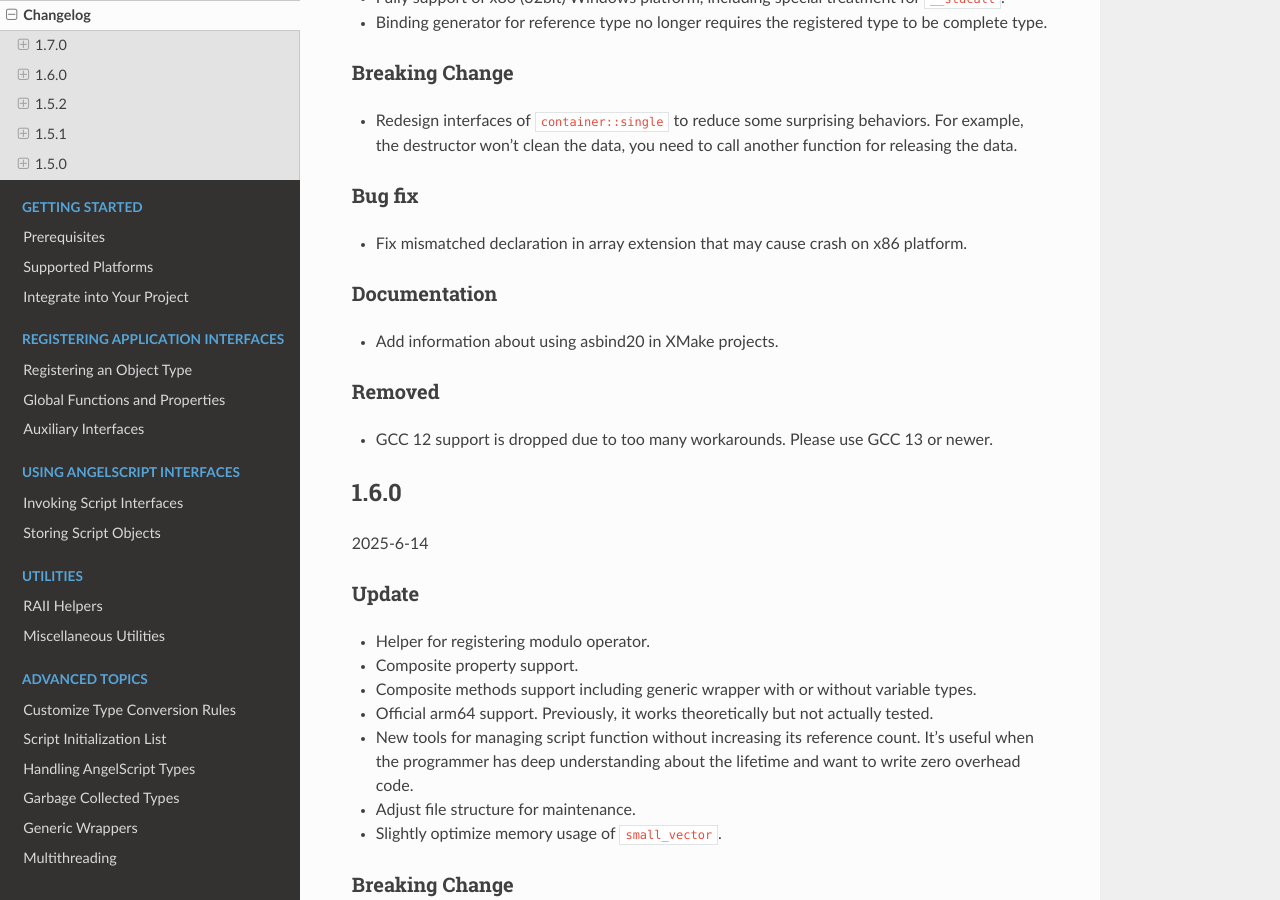
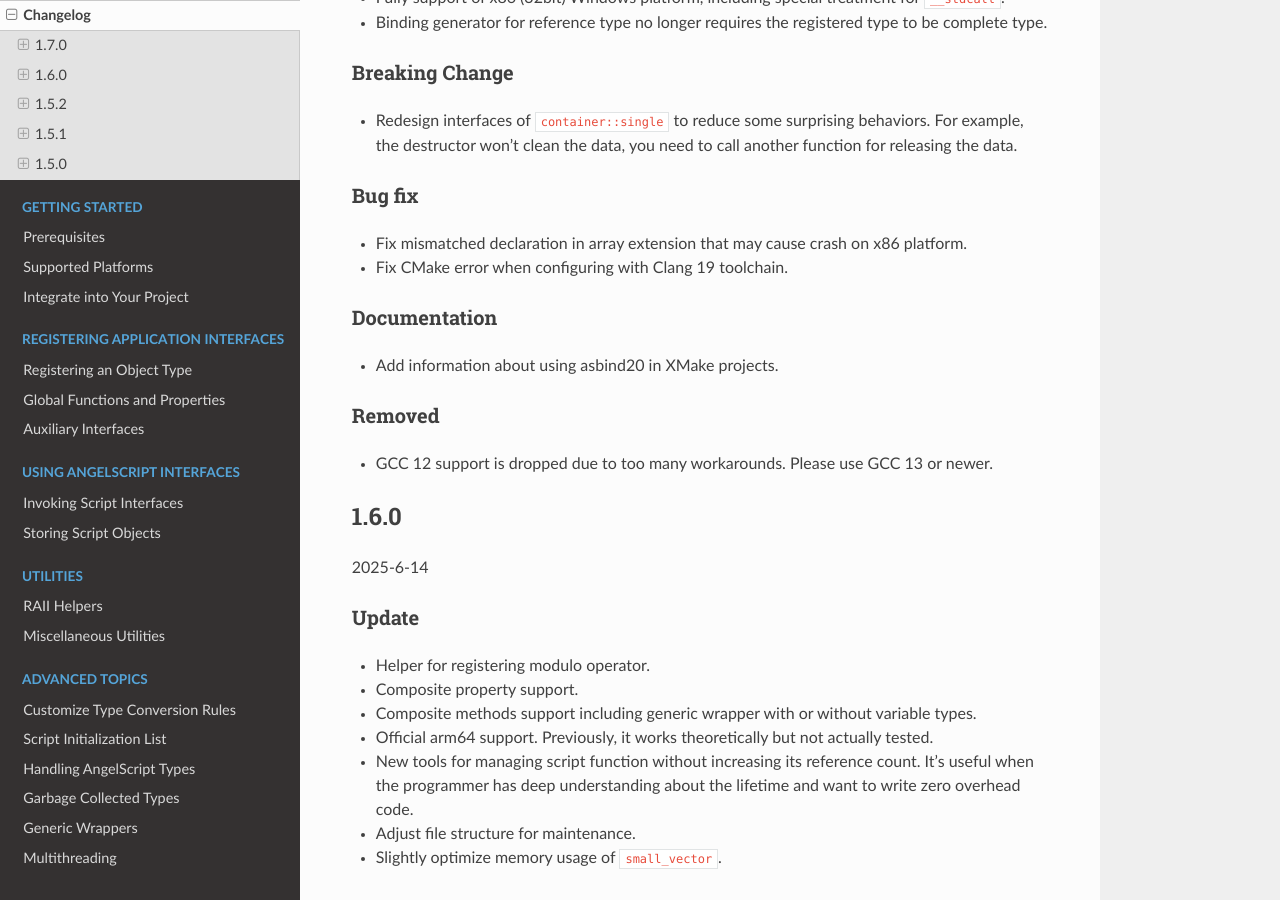
Before and after one commit to HenryAWE/asbind20, a Sphinx documentation site: the page built from doc/changelog.rst, in a window 1280 px wide and 900 px high, scrolled down 328 px. Built offline with Sphinx 7.4.7 and the Read the Docs theme 3.1.0, drawn with Linux system fonts in a browser that asks for light colours.

Commit message:
Documentation for Clang 19 support

```diff
--- a/doc/changelog.rst
+++ b/doc/changelog.rst
@@ -22,6 +22,7 @@ Bug fix
 ~~~~~~~
 
 - Fix mismatched declaration in array extension that may cause crash on x86 platform.
+- Fix CMake error when configuring with Clang 19 toolchain.
 
 Documentation
 ~~~~~~~~~~~~~
--- a/doc/start.rst
+++ b/doc/start.rst
@@ -21,7 +21,7 @@ Currently, the following platforms and compilers are officially supported and `t
      - MSVC 19.41+
    * - Linux x64
      - | GCC 13, 14
-       | Clang 18
+       | Clang 18, 19
        | Clang 18 (ASan)
    * - Linux arm64
      - Clang 18
```
